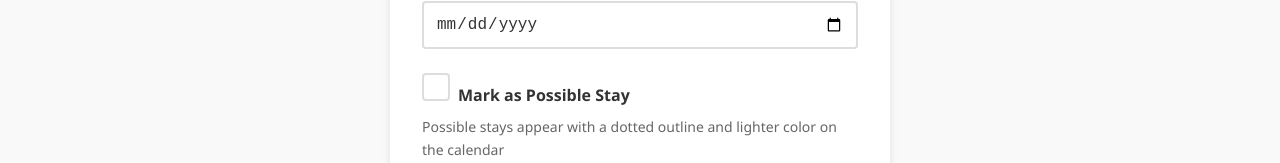
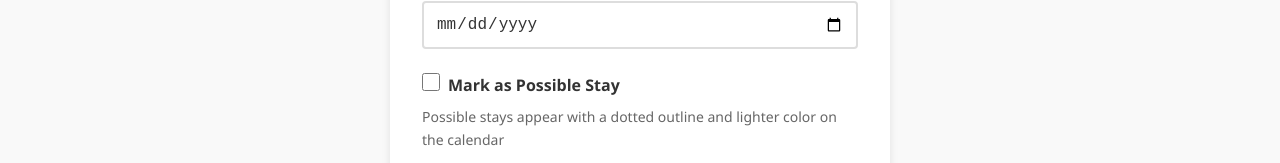
Before and after one commit to mmfellows/red-cottage, a React (Vite) app: page / in a window 1280 px wide. Shown: the part 483-646 px from the top of the page. Built offline with nearby package versions, Linux system fonts and the light colour scheme; no server answers; the database is empty.

Commit message:
Fix temporary stay checkmark

```diff
--- a/src/components/BookingForm.css
+++ b/src/components/BookingForm.css
@@ -24,7 +24,8 @@
   color: #333;
 }
 
-.form-group input {
+.form-group input[type="text"],
+.form-group input[type="date"] {
   width: 100%;
   padding: 0.75rem;
   border: 2px solid #ddd;
--- a/src/components/EditBookingModal.css
+++ b/src/components/EditBookingModal.css
@@ -77,7 +77,8 @@
   color: #333;
 }
 
-.modal-content .form-group input {
+.modal-content .form-group input[type="text"],
+.modal-content .form-group input[type="date"] {
   width: 100%;
   padding: 0.75rem;
   border: 2px solid #ddd;
```
